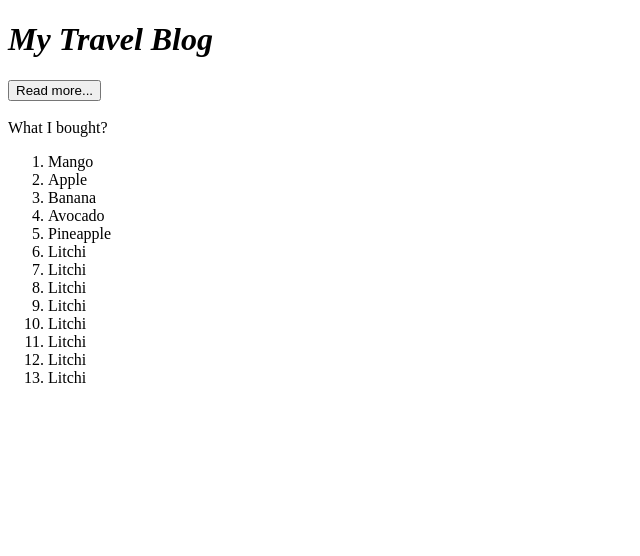
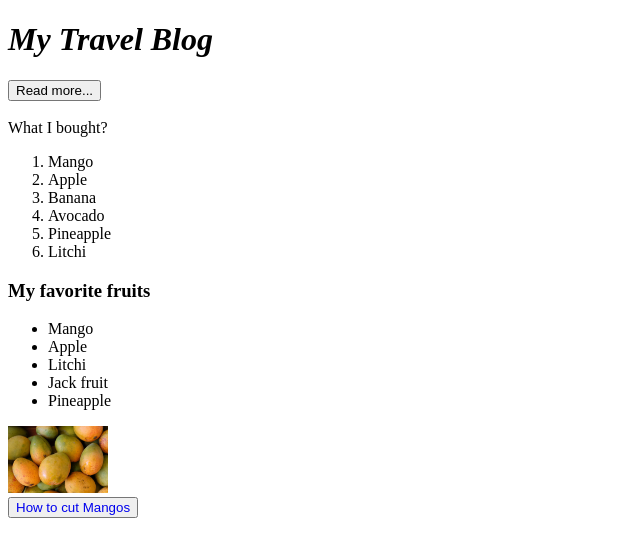
Before and after one commit to githubroycode/my-html-css-pro, a plain HTML site: page index.html in a window 1280 px wide. Shown: the whole page, without its empty margins (0-640 px from the left). Drawn offline with Linux system fonts and the light colour scheme.

Commit message:
add other fruit

```diff
--- a/index.html
+++ b/index.html
@@ -4,6 +4,11 @@
     <meta charset="UTF-8">
     <meta name="viewport" content="width=device-width, initial-scale=1.0">
     <title>My Travel Blog</title>
+    <style>
+        .mango-v a{
+            text-decoration: none;
+        }
+    </style>
 </head>
 <body>
     <!-- this is a comment. -->
@@ -19,13 +24,18 @@
         <li>Avocado</li>
         <li>Pineapple</li>
         <li>Litchi</li>
+
+     </ol>
+     <h3>My favorite fruits</h3>
+     <ul>
+        <li>Mango</li>
+        <li>Apple</li>
         <li>Litchi</li>
-        <li>Litchi</li>
-        <li>Litchi</li>
-        <li>Litchi</li>
-        <li>Litchi</li>
-        <li>Litchi</li>
-        <li>Litchi</li>
-     </ol>
+        <li>Jack fruit</li>
+        <li>Pineapple</li>
+     </ul>
+     <img src="mango.jpg" alt="mango fruit" width="100"><br>
+     <button class="mango-v"><a href="https://youtu.be/loIVrvr6zXc?si=oXtk_YsUHRHH3ILd" target="_blank">How to cut Mangos</a></button>
+
 </body>
 </html>
```
Also changed, not shown: mango.jpg (added).
